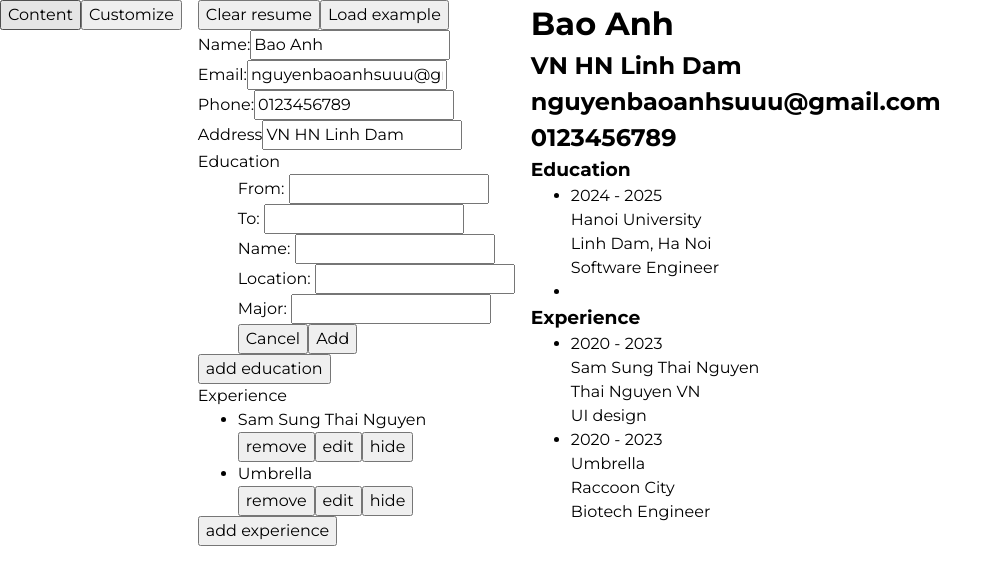
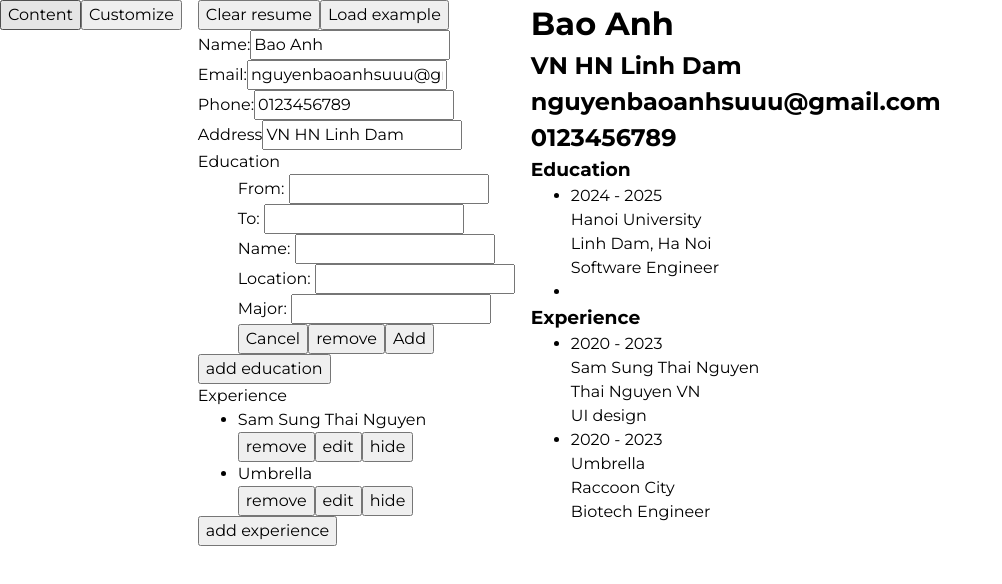
Before and after one commit to nguyensieu-gmer/cv_app, a React (Vite) app: page / in a window 1280 px wide. Both pictures are taken after a click on the button "add education". Shown: the top 584 px of the page, without its empty margins (0-1002 px from the left). Built offline with nearby package versions, Linux system fonts and the light colour scheme.

Commit message:
Add cancel button

```diff
--- a/src/component/customForm.jsx
+++ b/src/component/customForm.jsx
@@ -53,12 +53,19 @@ export function EduForm({ handleChange, edu, eduOnChange, eduActions }) {
       </div>
       <button
         onClick={() => {
-          eduActions.handleRemoveEdu(edu.id);
           handleChange(false);
         }}
         type="button"
       >
         Cancel
+      </button>
+      <button
+        onClick={() => {
+          eduActions.handleRemoveEdu(edu.id);
+          handleChange(false);
+        }}
+      >
+        remove
       </button>
       <button onClick={() => handleChange(false)} type="submit">
         Add
@@ -122,12 +129,19 @@ export function ExpForm({ handleChange, exp, expOnChange, expActions }) {
       </div>
       <button
         onClick={() => {
-          expActions.handleRemoveExp(exp.id);
           handleChange(false);
         }}
         type="button"
       >
         Cancel
+      </button>
+      <button
+        onClick={() => {
+          expActions.handleRemoveExp(exp.id);
+          handleChange(false);
+        }}
+      >
+        remove
       </button>
       <button onClick={() => handleChange(false)} type="submit">
         Add
```
